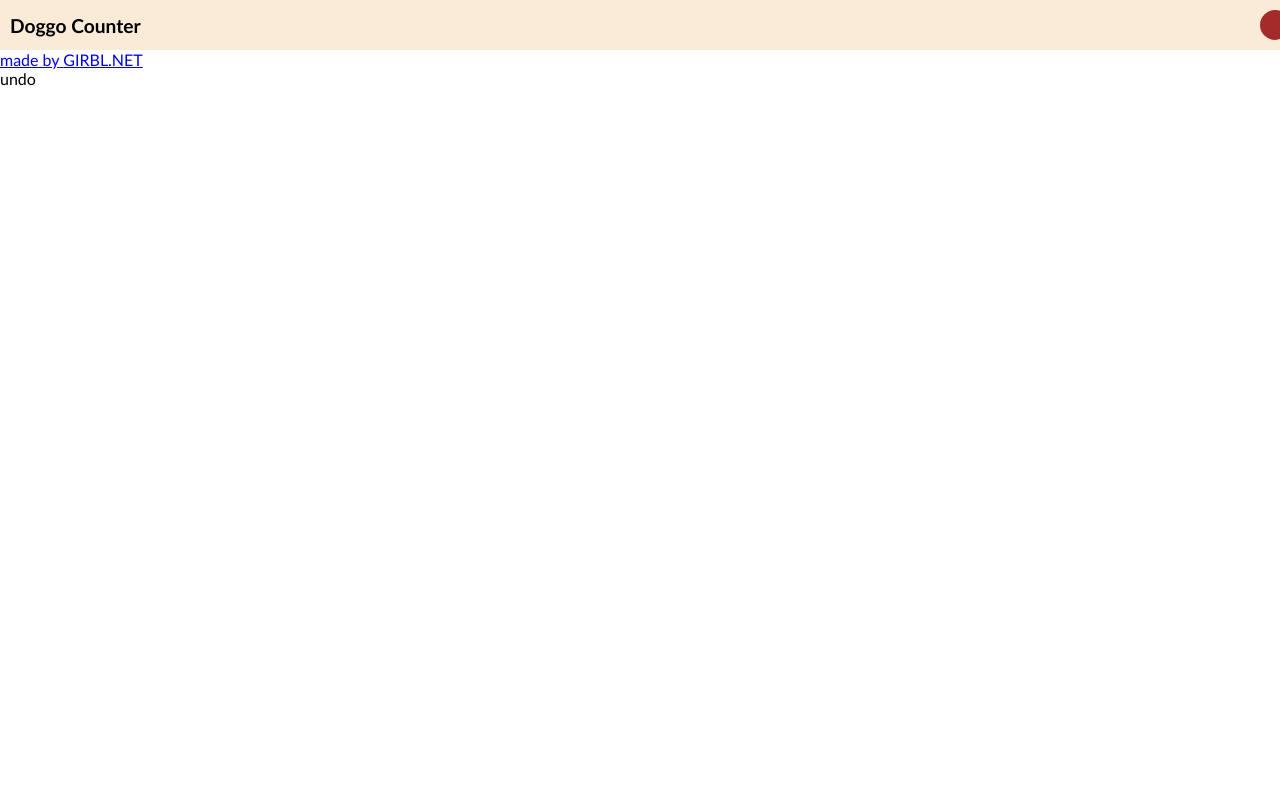
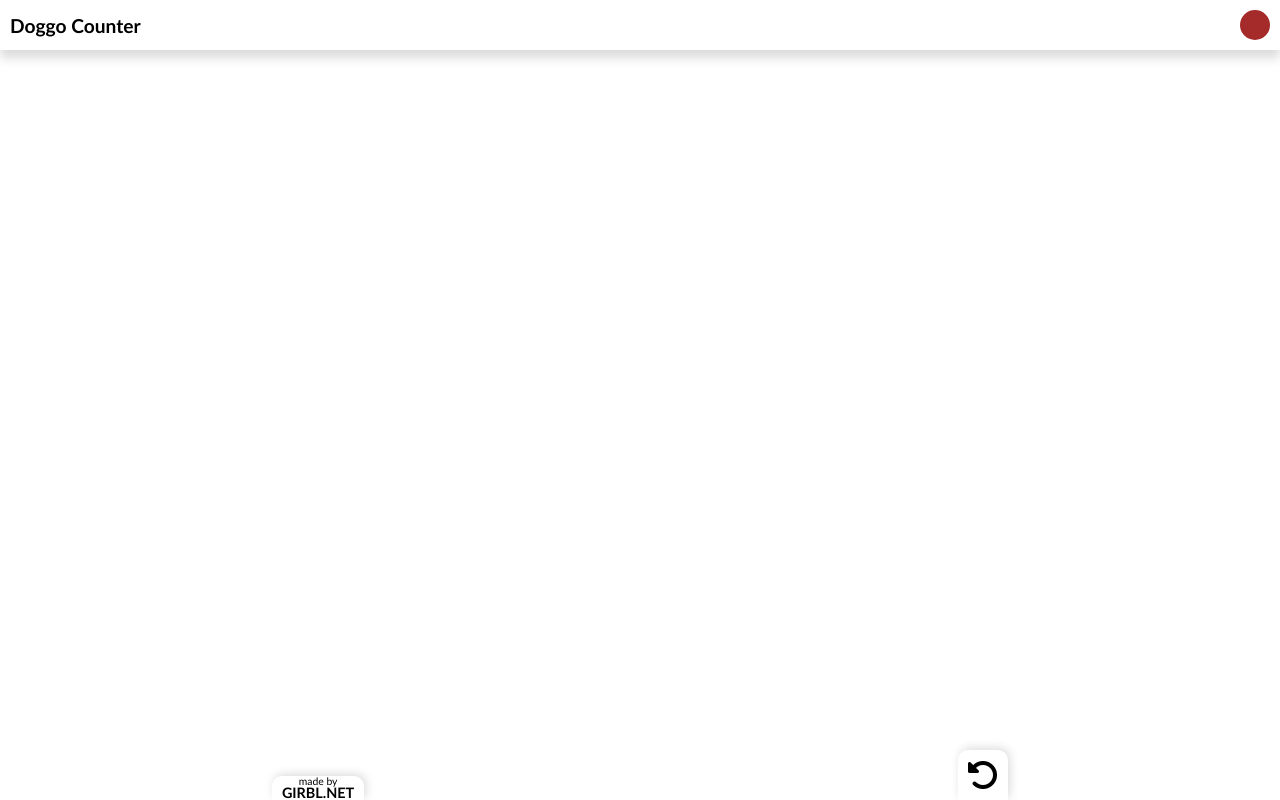
Before and after one commit to datValle/DoggoCounter, a plain HTML site: page frontend/index.html in a window 1280 px wide. Drawn offline with Linux system fonts and the light colour scheme.

Commit message:
Header and footer done

```diff
--- a/frontend/index.html
+++ b/frontend/index.html
@@ -1,10 +1,11 @@
 <!DOCTYPE html>
 <head>
   <title>Doggocounter</title>
-  <meta lang="en">
+  <meta lang="en" />
   <meta charset="UTF-8" />
   <meta name="viewport" content="width=device-width,initial-scale=1" />
   <link rel="stylesheet" href="styles.css" />
+  <script src="https://kit.fontawesome.com/a470e4fe5a.js" crossorigin="anonymous"></script>
 </head>
 <body>
   <header>
@@ -12,22 +13,12 @@
     <div class="UserPicture"></div>
   </header>
 
-
   <main>
-    <div class="searchbar">
-
-    </div>
-    <div class="counter">
-
-    </div>
-    <div class="singleButtons">
-
-    </div>
-    <div class="selectorBar">
-
-    </div>
+    <div class="searchbar"></div>
+    <div class="counter"></div>
+    <div class="singleButtons"></div>
+    <div class="selectorBar"></div>
   </main>
-
 
   <footer>
     <a href="www.girbl.net">
@@ -35,7 +26,7 @@
       <span>GIRBL.NET</span>
     </a>
     <div>
-        <span>undo</span>
+        <i class="fa-solid fa-rotate-left fa-2xl"></i>
     </div>
   </footer>
 </body>
--- a/frontend/styles.css
+++ b/frontend/styles.css
@@ -1,10 +1,11 @@
-html {
-    font-family: Calibri, Geneva, Tahoma, sans-serif
+* {
+  font-family: Calibri, Geneva, Tahoma, sans-serif;
+  box-sizing: border-box;
 }
 
-body{
+body {
   width: 100%;
-    margin: 0;
+  margin: 0 0 50px 0;
   padding: 0;
 }
 
@@ -14,20 +15,64 @@ header {
   display: flex;
   justify-content: space-between;
   align-items: center;
-
   padding: 0 10px 0 10px;
-    background-color: antiquewhite;
-
+  box-shadow: 0px 8px 10px 0px #00000025;
 }
 
-header h1{
+header h1 {
   margin: inherit;
   font-size: 1.2em;
 }
 
-.UserPicture{
+.UserPicture {
   width: 30px;
   height: 30px;
   background-color: brown;
   border-radius: 100%;
 }
+
+
+footer{
+    position: fixed;
+    height: 50px;
+    bottom: 0px;
+    left: 0px;
+    right: 0px;
+    margin-bottom: 0px;
+
+    display: flex;
+    justify-content: space-around;
+    align-items: flex-end;
+    gap: 50px;
+}
+
+footer a, footer div{
+    border-radius: 10px 10px 0 0;
+    box-shadow: 2px -2px 10px 0px #00000025;
+    color: black;
+}
+
+footer a{
+    display: flex;
+    flex-direction: column;
+    align-items: center;
+    padding: 0px 10px 2px 10px;
+    text-decoration: none;
+    line-height: 0.7rem;
+}
+
+footer a span:first-child{
+    font-size: 0.65rem;
+}
+footer a span:last-child{
+    font-size: 0.9rem;
+    font-weight: bolder;
+}
+
+footer div{
+    display: flex;
+    height: 50px;
+    width: 50px;
+    justify-content: center;
+    align-items: center;
+}
```
Lines whose indentation alone changed are shown as unchanged.
